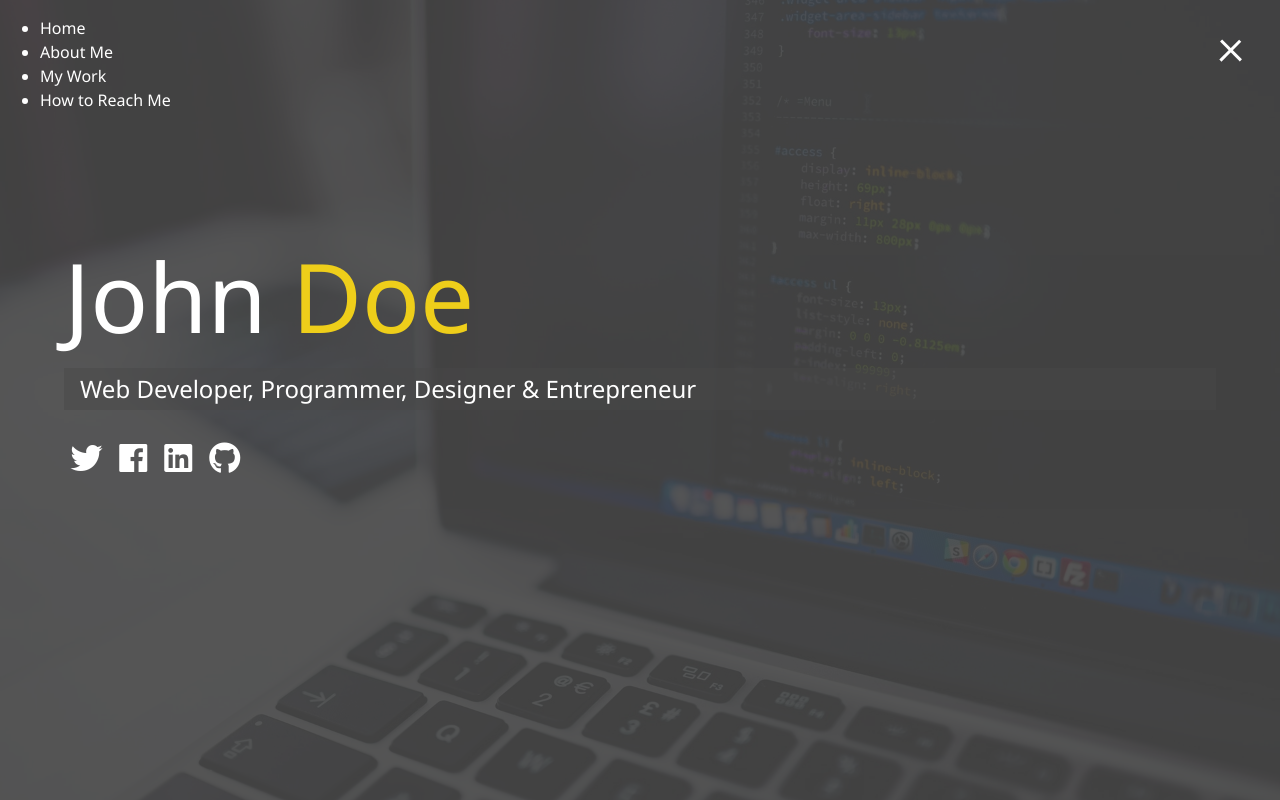
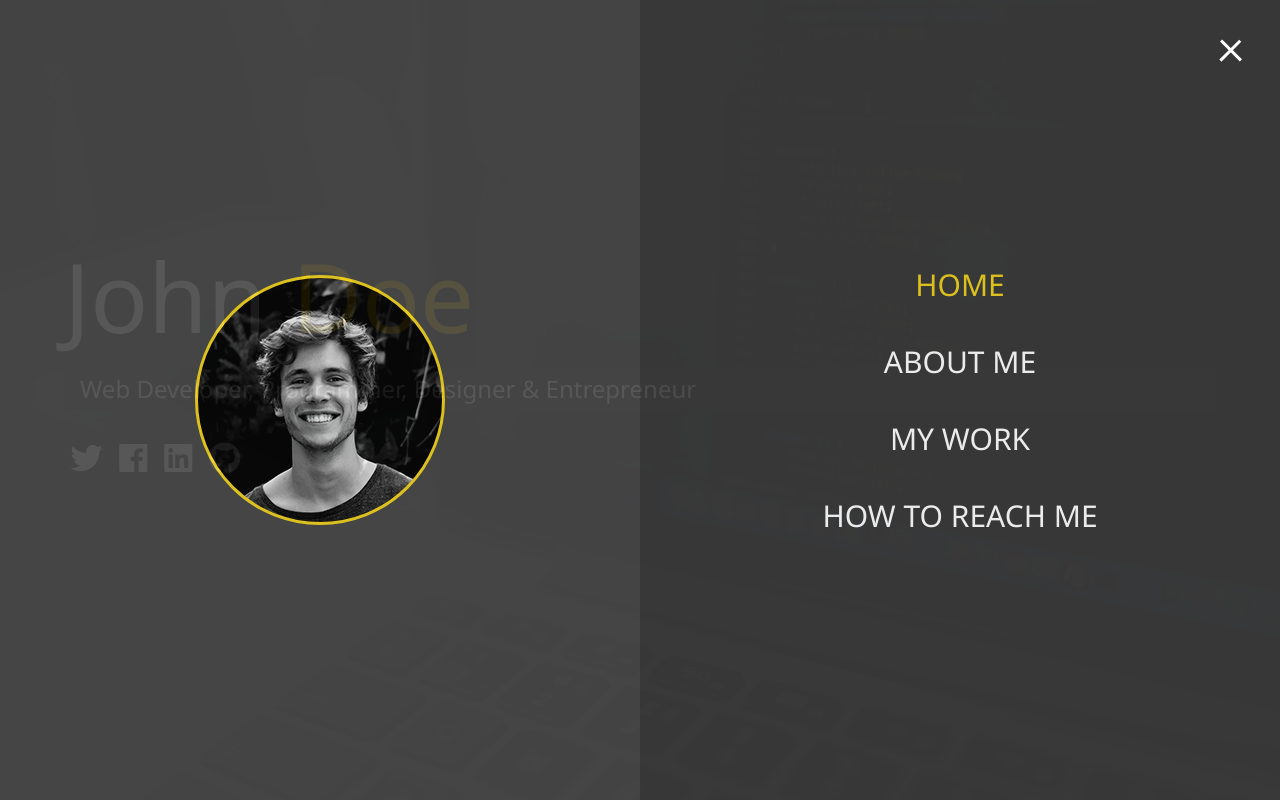
Before and after one commit to wbur788/renjapanesedining, a plain HTML site: page index.html in a window 1280 px wide. Both pictures are taken after a click on the element 1231 px from the left and 47 px from the top of the page. Drawn offline with Linux system fonts and the light colour scheme.

Commit message:
Menu Overlay

```diff
--- a/css/main.css
+++ b/css/main.css
@@ -19,6 +19,76 @@
       opacity: 0; }
     .menu-btn.close .btn-line:nth-child(3) {
       transform: rotate(-45deg) translate(7px, -6px); }
+
+.menu {
+  position: fixed;
+  top: 0;
+  width: 100%;
+  opacity: 0.9;
+  visibility: hidden; }
+  .menu.show {
+    visibility: visible; }
+  .menu-branding, .menu-nav {
+    display: flex;
+    flex-flow: column wrap;
+    align-items: center;
+    justify-content: center;
+    float: left;
+    width: 50%;
+    height: 100vh;
+    overflow: hidden; }
+  .menu-nav {
+    margin: 0;
+    padding: 0;
+    background: #373737;
+    list-style: none;
+    transform: translate3d(0, -100%, 0);
+    transition: all 0.5s ease-out; }
+    .menu-nav.show {
+      transform: translate3d(0, 0, 0); }
+  .menu-branding {
+    background: #444;
+    transform: translate3d(0, 100%, 0);
+    transition: all 0.5s ease-out; }
+    .menu-branding.show {
+      transform: translate3d(0, 0, 0); }
+    .menu-branding .portrait {
+      width: 250px;
+      height: 250px;
+      background: url(../img/portrait.jpg);
+      border-radius: 50%;
+      border: solid 3px #eece1a; }
+  .menu .nav-item {
+    transform: translate3d(600px, 0, 0);
+    transition: all 0.5s ease-out; }
+    .menu .nav-item.show {
+      transform: translate3d(0, 0, 0); }
+    .menu .nav-item.current > a {
+      color: #eece1a; }
+  .menu .nav-link {
+    display: inline-block;
+    position: relative;
+    font-size: 30px;
+    text-transform: uppercase;
+    padding: 1rem 0;
+    font-weight: 300;
+    color: #fff;
+    text-decoration: none;
+    transition: all 0.5s ease-out; }
+    .menu .nav-link:hover {
+      color: #eece1a; }
+
+.nav-item:nth-child(1) {
+  transition-delay: 0.1s; }
+
+.nav-item:nth-child(2) {
+  transition-delay: 0.2s; }
+
+.nav-item:nth-child(3) {
+  transition-delay: 0.3s; }
+
+.nav-item:nth-child(4) {
+  transition-delay: 0.4s; }
 
 * {
   box-sizing: border-box; }
--- a/index.html
+++ b/index.html
@@ -21,23 +21,23 @@
                 <div class="portrait"></div>
             </div>
             <ul class="menu-nav">
-                <li class="nav-item">
-                    <a href="/" class="nav-line">
+                <li class="nav-item current">
+                    <a href="/" class="nav-link">
                         Home
                     </a>
                 </li>
                 <li class="nav-item">
-                    <a href="/about.html" class="nav-line">
+                    <a href="/about.html" class="nav-link">
                         About Me
                     </a>
                 </li>
                 <li class="nav-item">
-                    <a href="/work.html" class="nav-line">
+                    <a href="/work.html" class="nav-link">
                         My Work
                     </a>
                 </li>
                 <li class="nav-item">
-                    <a href="/contact.html" class="nav-line">
+                    <a href="/contact.html" class="nav-link">
                         How to Reach Me
                     </a>
                 </li>
```
